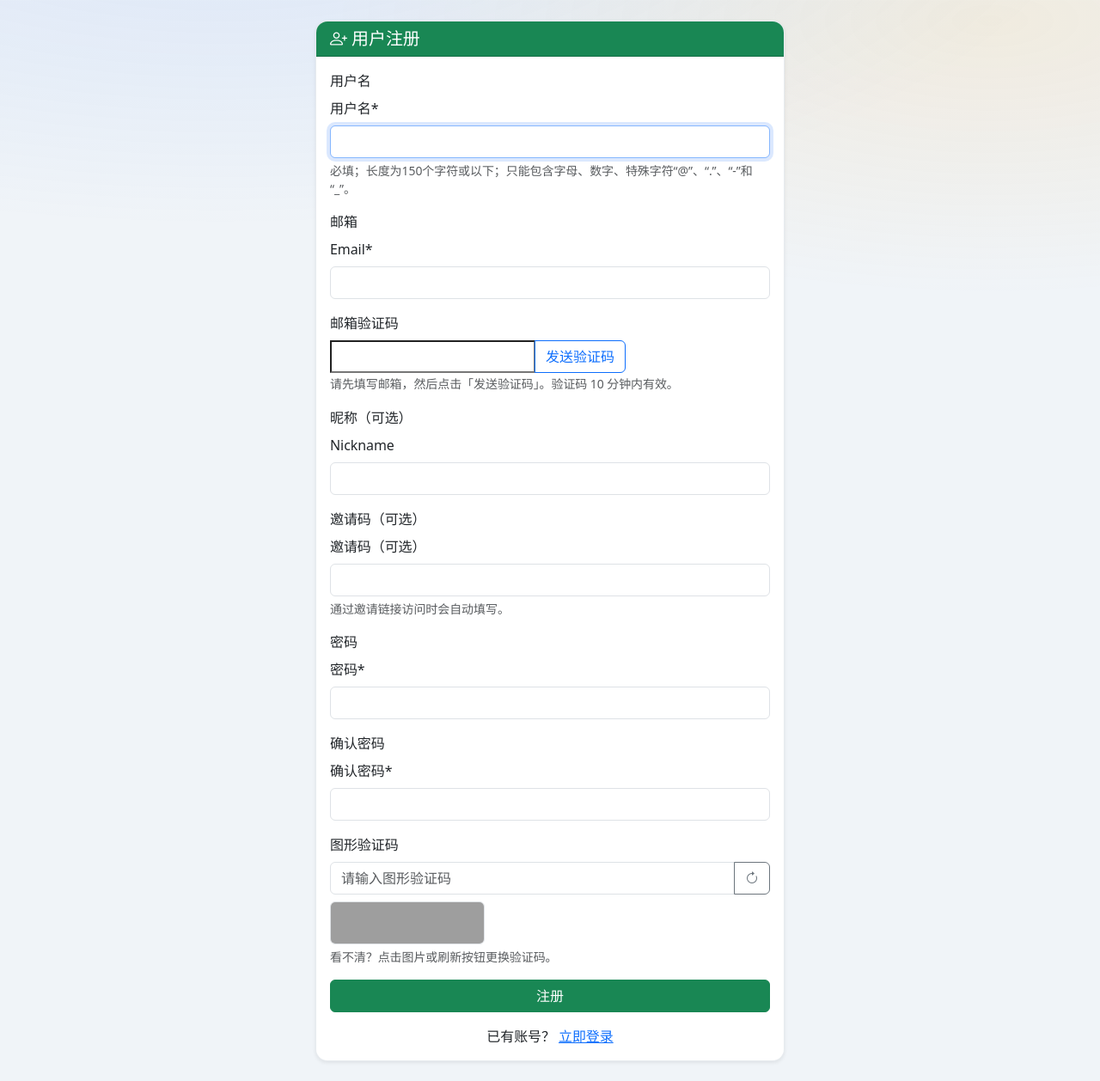
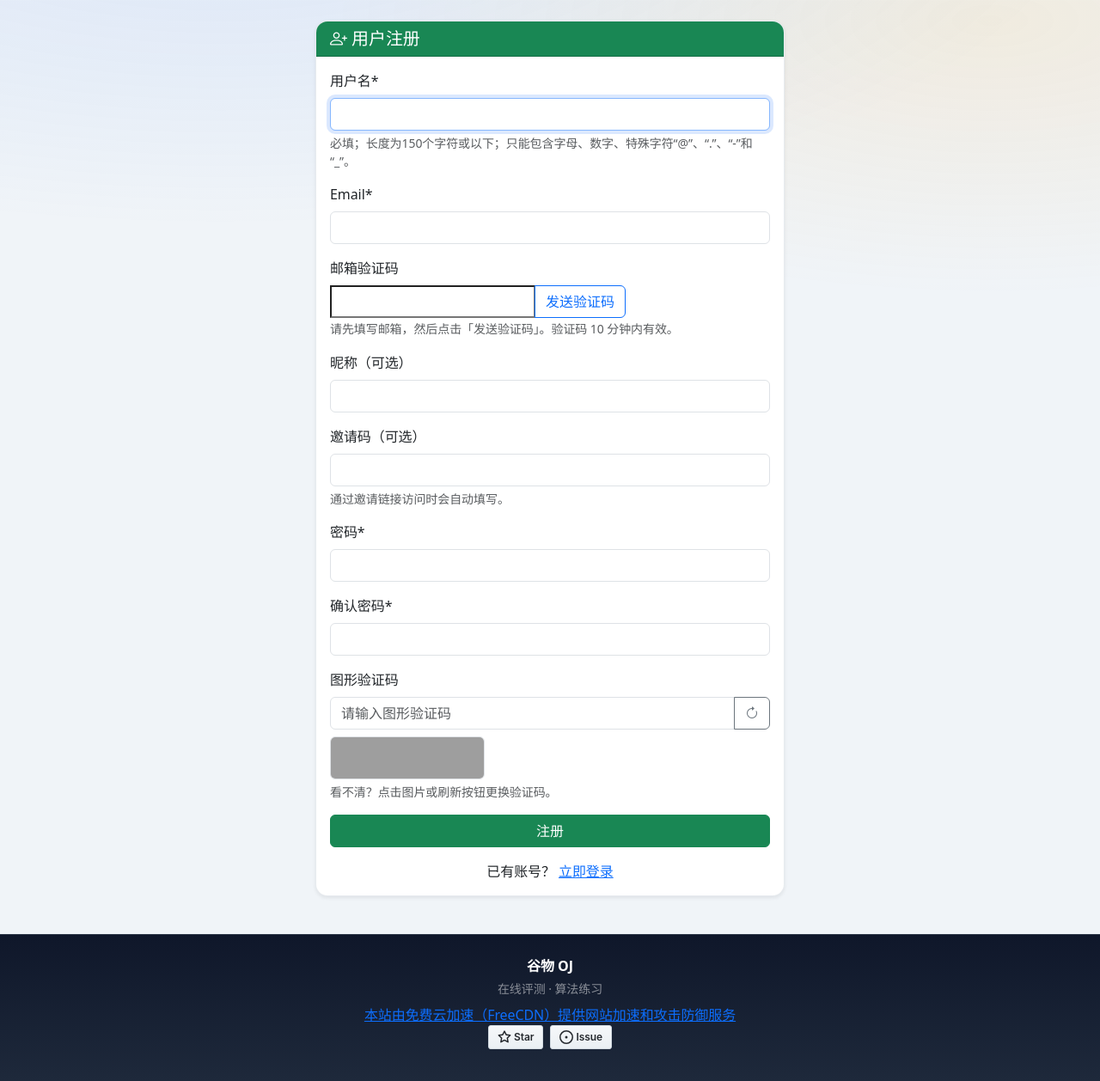
Before and after one commit to alphadamn/guwu-oj, a Django app: page /users/register/ in a window 1280 px wide. Shown: the part 56-1314 px from the top of the page at 86% size. Run offline with Django 4.2, Linux system fonts and the light colour scheme; data comes from the database, SQL or seed files in the repository; data that the repository does not hold is empty; parts of the project's set-up code (start-up, migrations or seed data) failed here and were passed over; some libraries are stand-ins or nearby versions; grey boxes are pictures that could not be loaded.

Commit message:
details modified

```diff
--- a/templates/users/register.html
+++ b/templates/users/register.html
@@ -14,11 +14,11 @@
                 <form method="post" id="register-form">
                     {% csrf_token %}
                     <div class="mb-3">
-                        <label for="id_username" class="form-label">用户名</label>
+                        <!--<label for="id_username" class="form-label">用户名</label>-->
                         {{ form.username|as_crispy_field }}
                     </div>
                     <div class="mb-3">
-                        <label for="id_email" class="form-label">邮箱</label>
+                        <!--<label for="id_email" class="form-label">邮箱</label>-->
                         {{ form.email|as_crispy_field }}
                     </div>
 
@@ -43,19 +43,19 @@
                     {% endif %}
 
                     <div class="mb-3">
-                        <label for="id_nickname" class="form-label">昵称（可选）</label>
+                        <!--<label for="id_nickname" class="form-label">昵称（可选）</label>-->
                         {{ form.nickname|as_crispy_field }}
                     </div>
                     <div class="mb-3">
-                        <label for="id_referral_code" class="form-label">邀请码（可选）</label>
+                        <!--<label for="id_referral_code" class="form-label">邀请码（可选）</label>-->
                         {{ form.referral_code|as_crispy_field }}
                     </div>
                     <div class="mb-3">
-                        <label for="id_password1" class="form-label">密码</label>
+                        <!--<label for="id_password1" class="form-label">密码</label>-->
                         {{ form.password1|as_crispy_field }}
                     </div>
                     <div class="mb-3">
-                        <label for="id_password2" class="form-label">确认密码</label>
+                        <!--<label for="id_password2" class="form-label">确认密码</label>-->
                         {{ form.password2|as_crispy_field }}
                     </div>
 
--- a/users/forms.py
+++ b/users/forms.py
@@ -72,7 +72,7 @@ class CaptchaMixin(forms.Form):
 
 class UserRegisterForm(UserCreationForm, CaptchaMixin):
     email = forms.EmailField(required=True)
-    nickname = forms.CharField(max_length=50, required=False)
+    nickname = forms.CharField(label='昵称（可选）', max_length=50, required=False)
     referral_code = forms.CharField(
         label='邀请码（可选）', max_length=16, required=False,
         help_text='通过邀请链接访问时会自动填写。',
```
